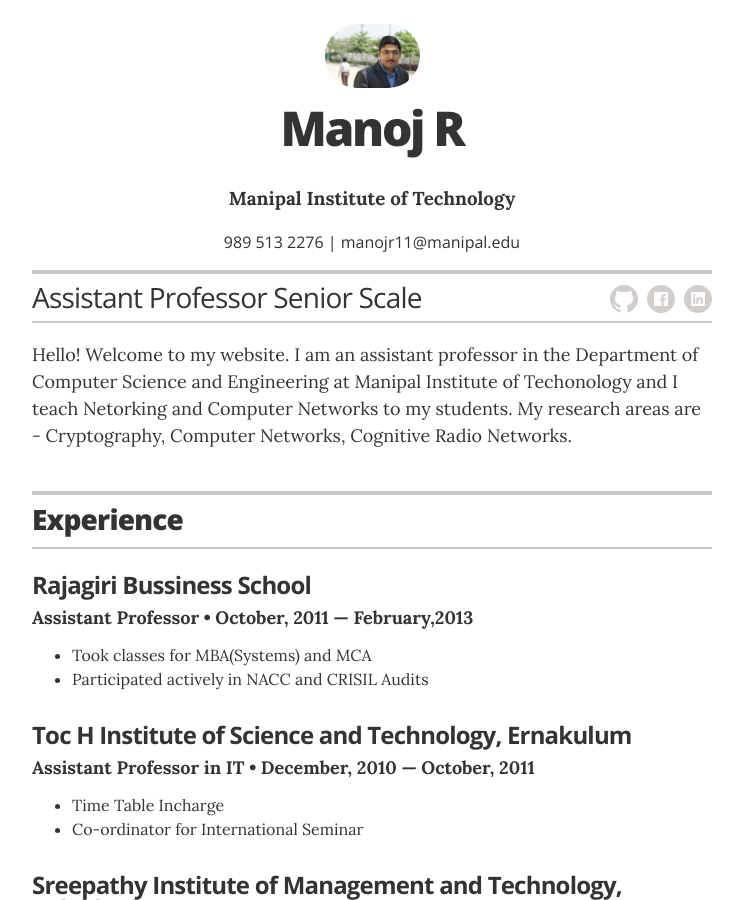
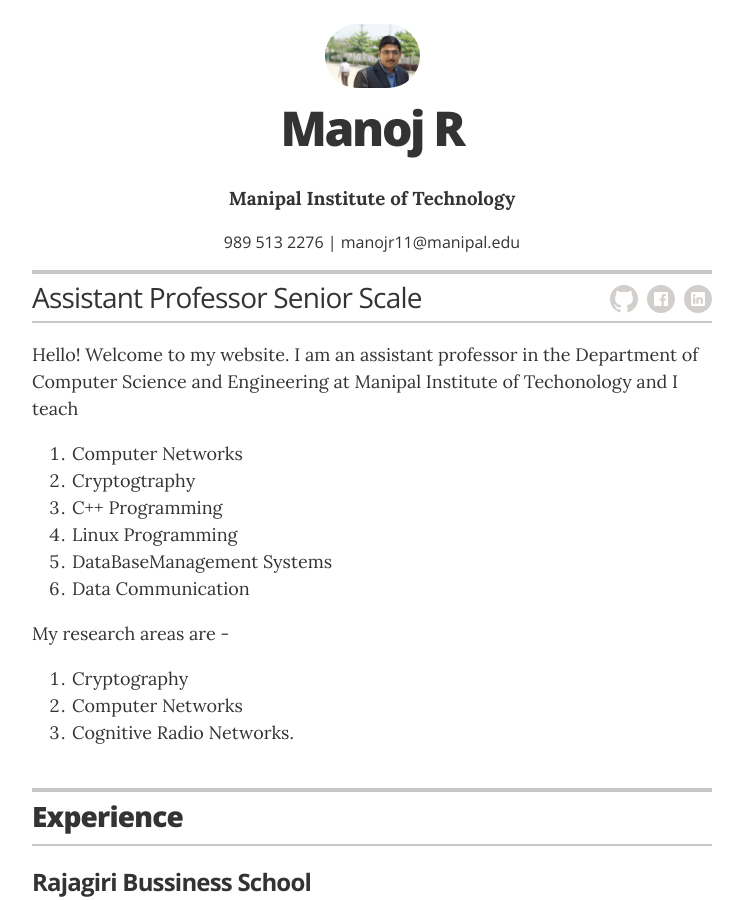
Before and after one commit to manojramchandran/manojramchandran.github.com, a Jekyll site: the page built from index.html, in a window 1280 px wide and 900 px high. Shown: the whole window, without its empty margins (268-1011 px from the left). Built offline with Jekyll 4.4.1, drawn with Linux system fonts in a browser that asks for light colours.

Commit message:
Update resume.html

```diff
--- a/_layouts/resume.html
+++ b/_layouts/resume.html
@@ -32,7 +32,7 @@
         </div>
 
         <div class="executive-summary no-print" itemprop="description">
-          <p>Hello! Welcome to my website. I am an assistant professor in the Department of Computer Science and Engineering at Manipal Institute of Techonology and I teach Netorking and Computer Networks to my students. My research areas are - Cryptography, Computer Networks, Cognitive Radio Networks.</p>
+          <p>Hello! Welcome to my website. I am an assistant professor in the Department of Computer Science and Engineering at Manipal Institute of Techonology and I teach <ol><li>Computer Networks</li><li>Cryptogtraphy</li><li>C++ Programming</li><li>Linux Programming</li><li>DataBaseManagement Systems</li><li>Data Communication</li></ol> My research areas are - <ol><li>Cryptography</li> <li>Computer Networks</li> <li>Cognitive Radio Networks.</li></p>
         </div>
 
 
```
